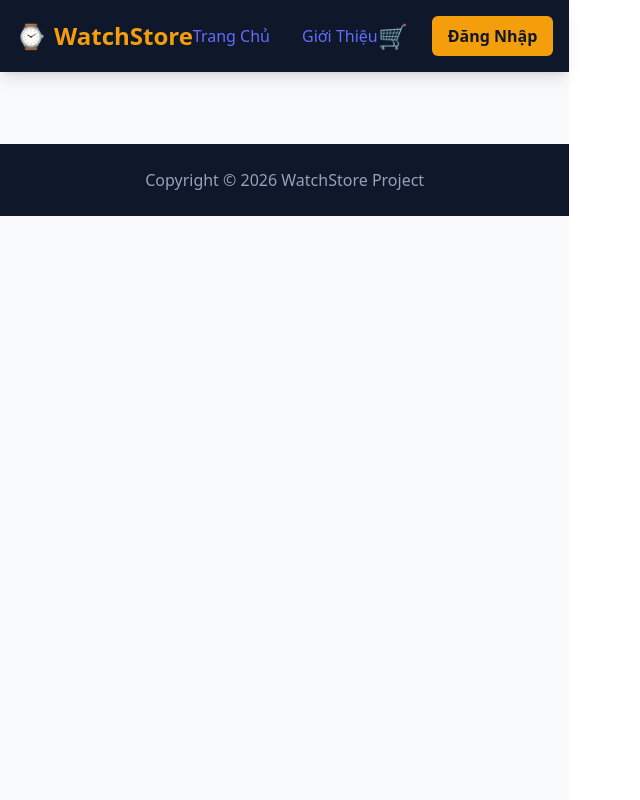
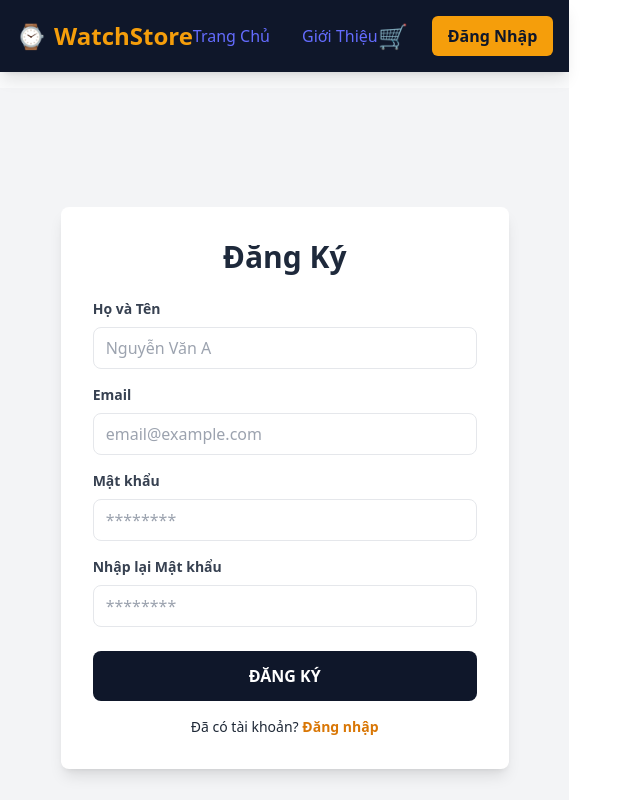
Before and after one commit to b22dccn256/WatchStore-Project, a React (Vite) app in the folder client/: page /register in a window 1280 px wide. Shown: the top 800 px of the page, without its empty margins (0-640 px from the left). Built offline with nearby package versions, Linux system fonts and the light colour scheme.

Commit message:
Add Register Page & Complete Auth Flow

```diff
--- a/client/src/App.jsx
+++ b/client/src/App.jsx
@@ -4,6 +4,7 @@ import HomePage from './pages/HomePage';
 import ProductPage from './pages/ProductPage';
 import CartPage from './pages/CartPage';
 import LoginPage from './pages/LoginPage';
+import RegisterPage from './pages/RegisterPage';
 
 function App() {
   return (
@@ -19,6 +20,8 @@ function App() {
             <Route path="/cart" element={<CartPage />} />
 
             <Route path="/login" element={<LoginPage />} />
+
+            <Route path="/register" element={<RegisterPage />} />
           </Routes>
         </main>
 
--- a/client/src/components/Header.jsx
+++ b/client/src/components/Header.jsx
@@ -1,10 +1,28 @@
-import { useContext } from 'react'; // 1. Import hook
-import { Link } from 'react-router-dom';
-import { CartContext } from '../context/CartContext'; // 2. Import Context
+import { useContext, useState, useEffect } from 'react';
+import { Link, useNavigate } from 'react-router-dom'; // Thêm useNavigate
+import { CartContext } from '../context/CartContext';
 
 const Header = () => {
-    // 3. Lấy dữ liệu cartItems từ kho chung
     const { cartItems } = useContext(CartContext);
+    const navigate = useNavigate();
+
+    // 1. Lấy thông tin user từ LocalStorage
+    const [userInfo, setUserInfo] = useState(null);
+
+    // Dùng useEffect để đọc dữ liệu khi Header vừa hiện ra
+    useEffect(() => {
+        const userFromStorage = localStorage.getItem('userInfo');
+        if (userFromStorage) {
+            setUserInfo(JSON.parse(userFromStorage));
+        }
+    }, []);
+
+    // 2. Hàm Đăng Xuất
+    const logoutHandler = () => {
+        localStorage.removeItem('userInfo'); // Xóa user khỏi bộ nhớ
+        setUserInfo(null); // Cập nhật lại State để giao diện đổi ngay lập tức
+        navigate('/login'); // Đá về trang đăng nhập
+    };
 
     return (
         <header className="bg-slate-900 text-white shadow-lg sticky top-0 z-50">
@@ -13,7 +31,6 @@ const Header = () => {
                     <span>⌚</span> WatchStore
                 </Link>
 
-                {/* ... (Phần menu giữ nguyên) ... */}
                 <nav className="hidden md:flex space-x-8 font-medium">
                     <Link to="/" className="hover:text-amber-400 transition">Trang Chủ</Link>
                     <Link to="/about" className="hover:text-amber-400 transition">Giới Thiệu</Link>
@@ -22,19 +39,31 @@ const Header = () => {
                 <div className="flex items-center space-x-6">
                     <Link to="/cart" className="relative group">
                         <span className="text-2xl">🛒</span>
-
-                        {/* 4. Logic hiển thị số lượng thực tế */}
                         {cartItems.length > 0 && (
                             <span className="absolute -top-2 -right-2 bg-red-600 text-white text-xs font-bold rounded-full h-5 w-5 flex items-center justify-center">
-                                {/* Tính tổng số lượng (VD: Mua 2 cái A + 3 cái B = 5) */}
                                 {cartItems.reduce((acc, item) => acc + item.qty, 0)}
                             </span>
                         )}
                     </Link>
 
-                    <Link to="/login" className="bg-amber-500 hover:bg-amber-600 text-slate-900 px-4 py-2 rounded-md font-bold transition">
-                        Đăng Nhập
-                    </Link>
+                    {/* 3. LOGIC HIỂN THỊ CÓ ĐIỀU KIỆN */}
+                    {userInfo ? (
+                        // Nếu ĐÃ đăng nhập
+                        <div className="flex items-center gap-4">
+                            <span className="text-amber-400 font-bold">Hi, {userInfo.name}</span>
+                            <button
+                                onClick={logoutHandler}
+                                className="text-sm bg-red-600 hover:bg-red-700 px-3 py-1 rounded transition"
+                            >
+                                Đăng Xuất
+                            </button>
+                        </div>
+                    ) : (
+                        // Nếu CHƯA đăng nhập
+                        <Link to="/login" className="bg-amber-500 hover:bg-amber-600 text-slate-900 px-4 py-2 rounded-md font-bold transition">
+                            Đăng Nhập
+                        </Link>
+                    )}
                 </div>
             </div>
         </header>
--- a/client/src/pages/LoginPage.jsx
+++ b/client/src/pages/LoginPage.jsx
@@ -22,7 +22,10 @@ const LoginPage = () => {
             // 1. Lưu thông tin user vào LocalStorage
             localStorage.setItem('userInfo', JSON.stringify(data));
             // 2. Chuyển hướng về trang chủ
-            navigate('/');
+            //navigate('/');
+            // Thay vì navigate, ta dùng lệnh này để ép trình duyệt tải lại và về trang chủ
+            // Điều này đảm bảo Header sẽ nhận diện được User mới đăng nhập
+            window.location.href = '/';
 
         } catch (err) {
             setError('Email hoặc mật khẩu không đúng!');
--- /dev/null
+++ b/client/src/pages/RegisterPage.jsx
@@ -0,0 +1,117 @@
+import { useState } from 'react';
+import { Link, useNavigate } from 'react-router-dom'; // useNavigate để chuyển trang
+import axios from 'axios';
+
+const RegisterPage = () => {
+    const [name, setName] = useState('');
+    const [email, setEmail] = useState('');
+    const [password, setPassword] = useState('');
+    const [confirmPassword, setConfirmPassword] = useState('');
+    const [message, setMessage] = useState(null); // Lỗi validation (frontend)
+    const [error, setError] = useState(null); // Lỗi từ API (backend)
+
+    const navigate = useNavigate();
+
+    const submitHandler = async (e) => {
+        e.preventDefault();
+
+        // 1. Kiểm tra mật khẩu có khớp không
+        if (password !== confirmPassword) {
+            setMessage('Mật khẩu nhập lại không khớp!');
+            return;
+        } else {
+            setMessage(null);
+        }
+
+        try {
+            // 2. Gọi API Đăng ký
+            const { data } = await axios.post('http://localhost:5000/api/users', {
+                name,
+                email,
+                password,
+            });
+
+            // 3. Đăng ký thành công -> Tự động đăng nhập luôn
+            localStorage.setItem('userInfo', JSON.stringify(data));
+
+            // 4. Chuyển hướng về trang chủ
+            window.location.href = '/';
+
+        } catch (err) {
+            // Lấy lỗi từ Backend trả về (ví dụ: Email đã tồn tại)
+            setError(err.response && err.response.data.message ? err.response.data.message : err.message);
+        }
+    };
+
+    return (
+        <div className="min-h-screen flex items-center justify-center bg-gray-100 px-4 py-12">
+            <div className="max-w-md w-full bg-white rounded-lg shadow-lg p-8">
+                <h2 className="text-3xl font-bold text-center text-slate-800 mb-6">Đăng Ký</h2>
+
+                {/* Hiển thị lỗi nếu có */}
+                {message && <div className="bg-red-100 text-red-700 p-3 rounded mb-4 text-sm">{message}</div>}
+                {error && <div className="bg-red-100 text-red-700 p-3 rounded mb-4 text-sm">{error}</div>}
+
+                <form onSubmit={submitHandler}>
+                    <div className="mb-4">
+                        <label className="block text-gray-700 text-sm font-bold mb-2">Họ và Tên</label>
+                        <input
+                            type="text"
+                            value={name}
+                            onChange={(e) => setName(e.target.value)}
+                            className="w-full px-3 py-2 border rounded-lg focus:outline-none focus:ring-2 focus:ring-amber-500"
+                            placeholder="Nguyễn Văn A"
+                            required
+                        />
+                    </div>
+
+                    <div className="mb-4">
+                        <label className="block text-gray-700 text-sm font-bold mb-2">Email</label>
+                        <input
+                            type="email"
+                            value={email}
+                            onChange={(e) => setEmail(e.target.value)}
+                            className="w-full px-3 py-2 border rounded-lg focus:outline-none focus:ring-2 focus:ring-amber-500"
+                            placeholder="email@example.com"
+                            required
+                        />
+                    </div>
+
+                    <div className="mb-4">
+                        <label className="block text-gray-700 text-sm font-bold mb-2">Mật khẩu</label>
+                        <input
+                            type="password"
+                            value={password}
+                            onChange={(e) => setPassword(e.target.value)}
+                            className="w-full px-3 py-2 border rounded-lg focus:outline-none focus:ring-2 focus:ring-amber-500"
+                            placeholder="********"
+                            required
+                        />
+                    </div>
+
+                    <div className="mb-6">
+                        <label className="block text-gray-700 text-sm font-bold mb-2">Nhập lại Mật khẩu</label>
+                        <input
+                            type="password"
+                            value={confirmPassword}
+                            onChange={(e) => setConfirmPassword(e.target.value)}
+                            className="w-full px-3 py-2 border rounded-lg focus:outline-none focus:ring-2 focus:ring-amber-500"
+                            placeholder="********"
+                            required
+                        />
+                    </div>
+
+                    <button type="submit" className="w-full bg-slate-900 text-white font-bold py-3 rounded-lg hover:bg-amber-600 transition duration-300">
+                        ĐĂNG KÝ
+                    </button>
+                </form>
+
+                <div className="mt-4 text-center text-sm">
+                    Đã có tài khoản? <Link to="/login" className="text-amber-600 font-bold hover:underline">Đăng nhập</Link>
+                </div>
+            </div>
+        </div>
+    );
+};
+
+export default RegisterPage;
```
Also changed, not shown: client/src/pages/CartPage.jsx (renamed from client/src/pages/CartPage_TEMP.jsx).
